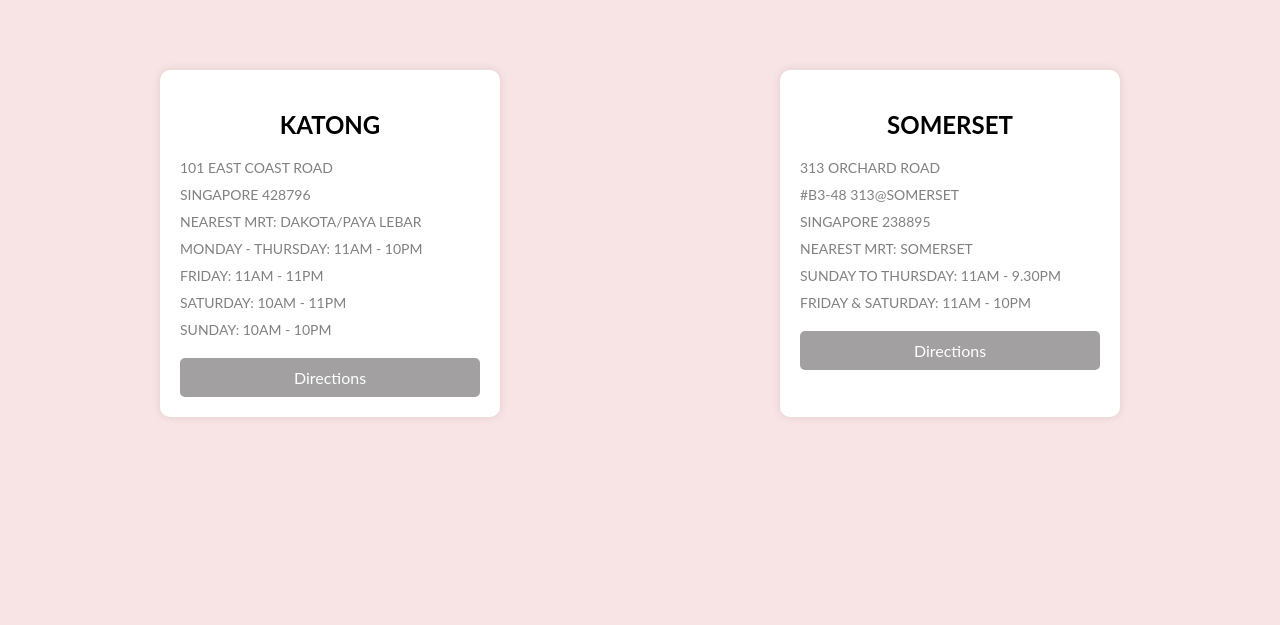
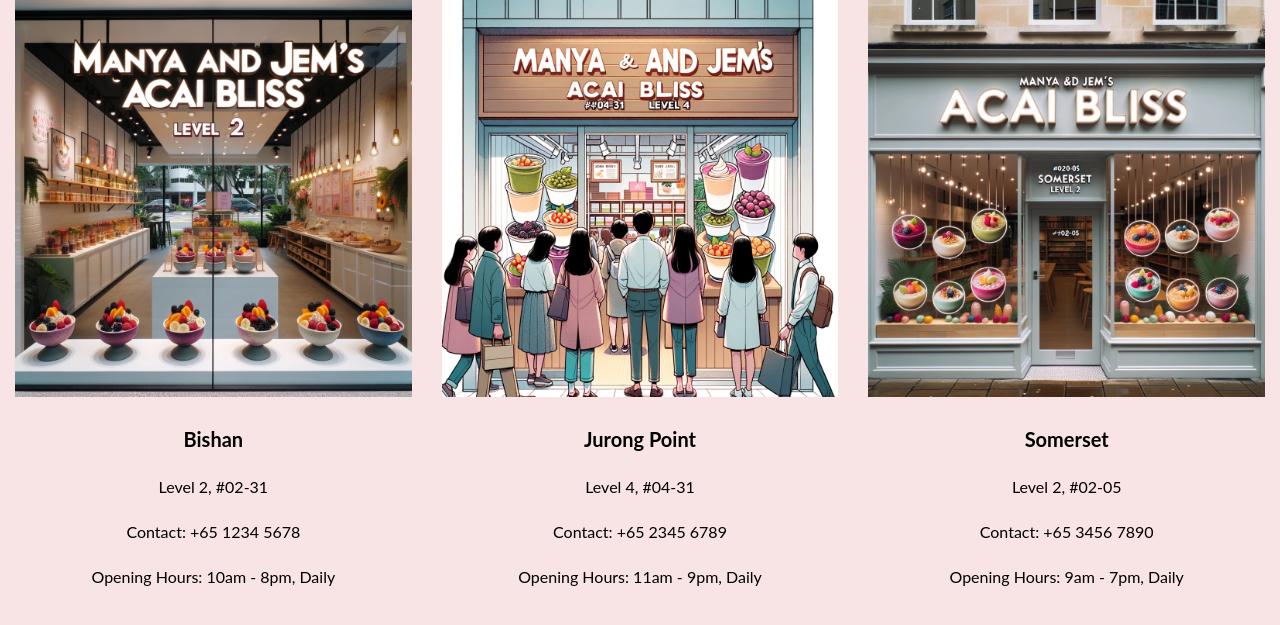
Before and after one commit to sheel002/WebAppAcai, a PHP site: page /outlets.html in a window 1280 px wide. Shown: the part 123-748 px from the top of the page. Run offline with PHP 8.4, Linux system fonts and the light colour scheme.

Commit message:
made changes to outlets.html, contact.html and added styles for the respective htmls

```diff
--- a/indexs.html
+++ b/indexs.html
@@ -20,7 +20,7 @@
             <ul>
                 <li><a href="indexs.html">Home</a></li>
                 <li><a href="outlets.html">Outlets</a></li>
-                <li><a href="#">Contact</a></li>
+                <li><a href="contact.html">Contact</a></li>
                 <li><a href="#">Shop</a></li>
                 <li><a href="#">FAQ</a></li>
             </ul>
--- a/outlets.html
+++ b/outlets.html
@@ -15,34 +15,39 @@
             <ul>
                 <li><a href="indexs.html">Home</a></li>
                 <li><a href="outlets.html">Outlets</a></li>
-                <li><a href="#">Contact</a></li>
+                <li><a href="contact.html">Contact</a></li>
                 <li><a href="#">Shop</a></li>
-			    <li><a href="#">FAQ</a></li>
+                <li><a href="#">FAQ</a></li>
             </ul>
         </div>
     </header>
 
     <div class="outlets-section">
+        <!-- Outlet 1 -->
         <div class="outlet">
-            <h2>KATONG</h2>
-            <p>101 EAST COAST ROAD</p>
-            <p>SINGAPORE 428796</p>
-            <p>NEAREST MRT: DAKOTA/PAYA LEBAR</p>
-            <p>MONDAY - THURSDAY: 11AM - 10PM</p>
-            <p>FRIDAY: 11AM - 11PM</p>
-            <p>SATURDAY: 10AM - 11PM</p>
-            <p>SUNDAY: 10AM - 10PM</p>
-            <a href="https://www.google.com/maps" target="_blank">Directions</a>
+            <img src="location1.png" alt="Outlet Image 1">
+            <h2>Bishan</h2>
+            <p>Level 2, #02-31</p>
+            <p>Contact: +65 1234 5678</p>
+            <p>Opening Hours: 10am - 8pm, Daily</p>
         </div>
+
+        <!-- Outlet 2 -->
         <div class="outlet">
-            <h2>SOMERSET</h2>
-            <p>313 ORCHARD ROAD</p>
-            <p>#B3-48 313@SOMERSET</p>
-            <p>SINGAPORE 238895</p>
-            <p>NEAREST MRT: SOMERSET</p>
-            <p>SUNDAY TO THURSDAY: 11AM - 9.30PM</p>
-            <p>FRIDAY & SATURDAY: 11AM - 10PM</p>
-            <a href="https://www.google.com/maps" target="_blank">Directions</a>
+            <img src="location2.png" alt="Outlet Image 2">
+            <h2>Jurong Point</h2>
+            <p>Level 4, #04-31</p>
+            <p>Contact: +65 2345 6789</p>
+            <p>Opening Hours: 11am - 9pm, Daily</p>
+        </div>
+
+        <!-- Outlet 3 -->
+        <div class="outlet">
+            <img src="location3.png" alt="Outlet Image 3">
+            <h2>Somerset</h2>
+            <p>Level 2, #02-05</p>
+            <p>Contact: +65 3456 7890</p>
+            <p>Opening Hours: 9am - 7pm, Daily</p>
         </div>
     </div>
 
--- a/styles.css
+++ b/styles.css
@@ -82,50 +82,112 @@ li {
 
 /* Outlet Design*/
 /* Style the outlets section */
+/* Additions for the Outlet Page */
 .outlets-section {
     display: flex;
-    justify-content: space-around;
-    flex-wrap: wrap;
-    padding: 50px 20px;
+    justify-content: space-between;
 }
 
-/* Style each outlet */
 .outlet {
-    background-color: #FFFFFF;
-    padding: 20px;
-    border-radius: 10px;
-    width: 300px;
-    box-shadow: 0px 0px 10px rgba(0, 0, 0, 0.1);
-    margin: 20px;
+    flex: 1;
+    padding: 0 15px; /* This gives some spacing between the outlets */
+    box-sizing: border-box;
+    display: flex;
+    flex-direction: column;
+    align-items: center; /* This will center the content horizontally */
 }
 
+.outlet img {
+    max-width: 100%;
+    height: auto;
+    margin-bottom: 15px; /* Add some space between the image and the content below */
+}
+
+
 .outlet h2 {
+    font-size: 20px;
+    margin-top: 15px;
+    margin-bottom: 10px;
+}
+
+.outlet p {
+    font-size: 16px;
+    margin-bottom: 10px;
+}
+
+.outlet a {
+    display: inline-block;
+    padding: 10px 15px;
+    background-color: #FF6347; /* Add a desired color */
+    color: #ffffff;
+    border-radius: 5px;
+    text-decoration: none;
+    margin-top: 10px;
+}
+
+.outlet a:hover {
+    background-color: #FF4500; /* Adjust as desired */
+}
+/* Outlet Design*/
+
+
+/*  Contact Form Design */
+.contact-section {
+    padding: 30px;
     text-align: center;
+    background-color: #f5d6d6; /* Updated background color */
+    border-radius: 10px;
+}
+
+.contact-section h2 {
     font-size: 24px;
-    font-weight: bold;
-    color: #000;
     margin-bottom: 20px;
 }
 
-.outlet p {
-    margin: 10px 0;
-    color: grey;
-    font-size: 14px;
+.contact-section p {
+    font-size: 18px;
+    margin-bottom: 20px;
 }
 
-.outlet a {
-    display: block;
-    text-align: center;
-    background-color: #a2a0a0;
-    color: #FFFFFF;
+.contact-section form input, .contact-section form textarea {
+    width: 90%;
     padding: 10px;
-    margin-top: 20px;
-    text-decoration: none;
+    margin: 5px 0;
+    border: 1px solid #ccc;
     border-radius: 5px;
+    background-color: #fff;
 }
 
-.outlet a:hover {
-    background-color: #000000;
+.contact-section form input[type="submit"] {
+    background-color: #84c0c9;
+    color: white;
+    cursor: pointer;
 }
 
-/* Outlet Design*/
+/* Error tooltip */
+.error-tooltip {
+    display: none;
+    padding: 2px 4px;  /* Further reduced padding */
+    width: auto;       /* Width will be based on content size */
+    max-width: 180px;  /* Maximum width to prevent it from getting too long */
+    position: relative;
+    border-radius: 3px;
+    font-size: 11px;   /* Further reduced font-size */
+    margin: -5px 0 5px 0;
+    white-space: nowrap; /* Keeps text on one line unless it exceeds max-width */
+    background-color: #ADD8E6; /* Light Blue Background */
+    color: #000080; /* Dark Blue Text */
+    border: 1px solid #c78cb4; /* Dark Blue Border */
+}
+
+.error-tooltip::before {
+    content: '';
+    position: absolute;
+    top: -6px;
+    left: 50%;
+    transform: translateX(-50%);
+    border-width: 4px 4px 0;
+    border-style: solid;
+    border-color: #dd5ad7 transparent transparent transparent;
+}
+/*  end of Contact Form Design */
```
Also changed, not shown: contact.html (added, +81 -0 lines), location1.png (added), location2.png (added), location3.png (added), 1 other file.
